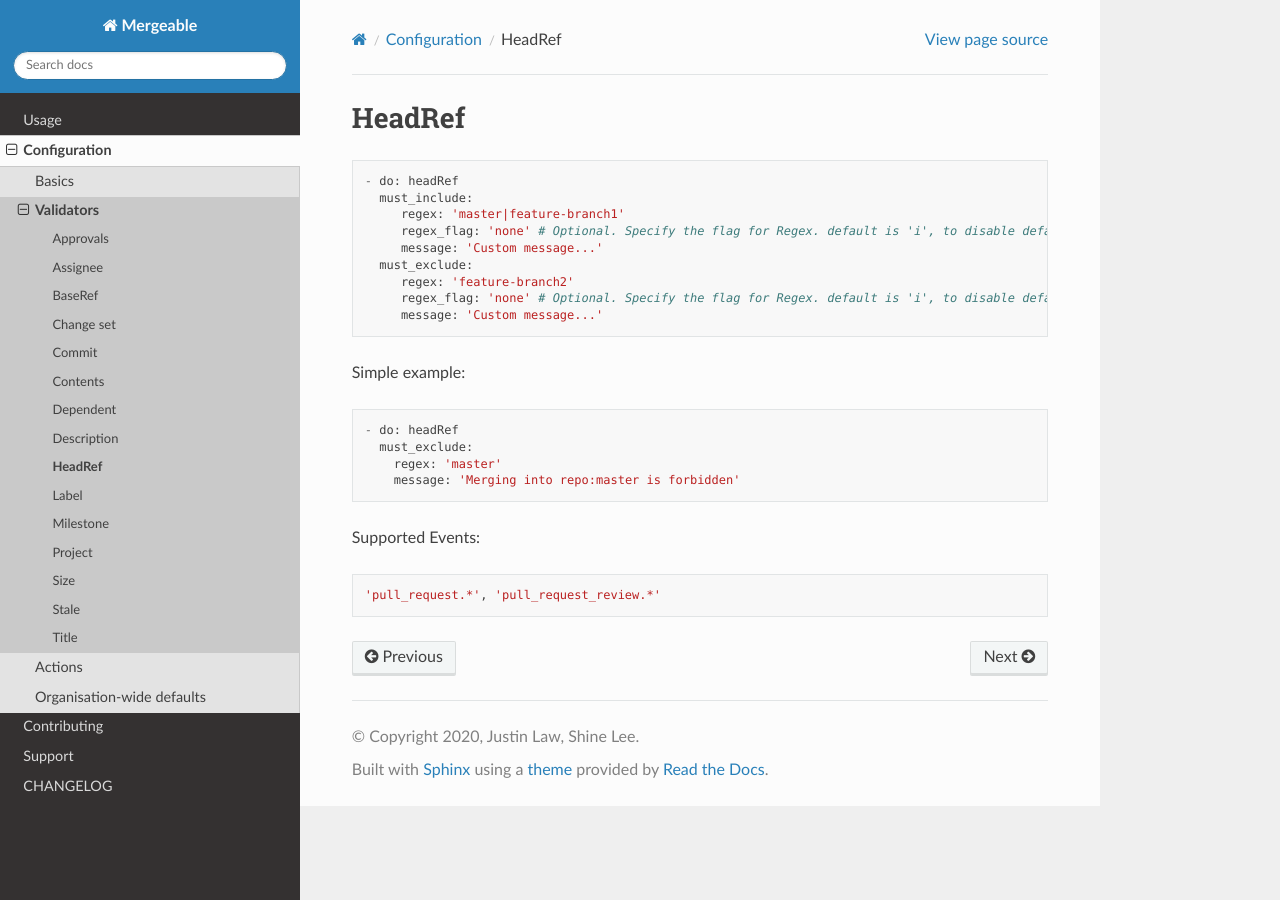
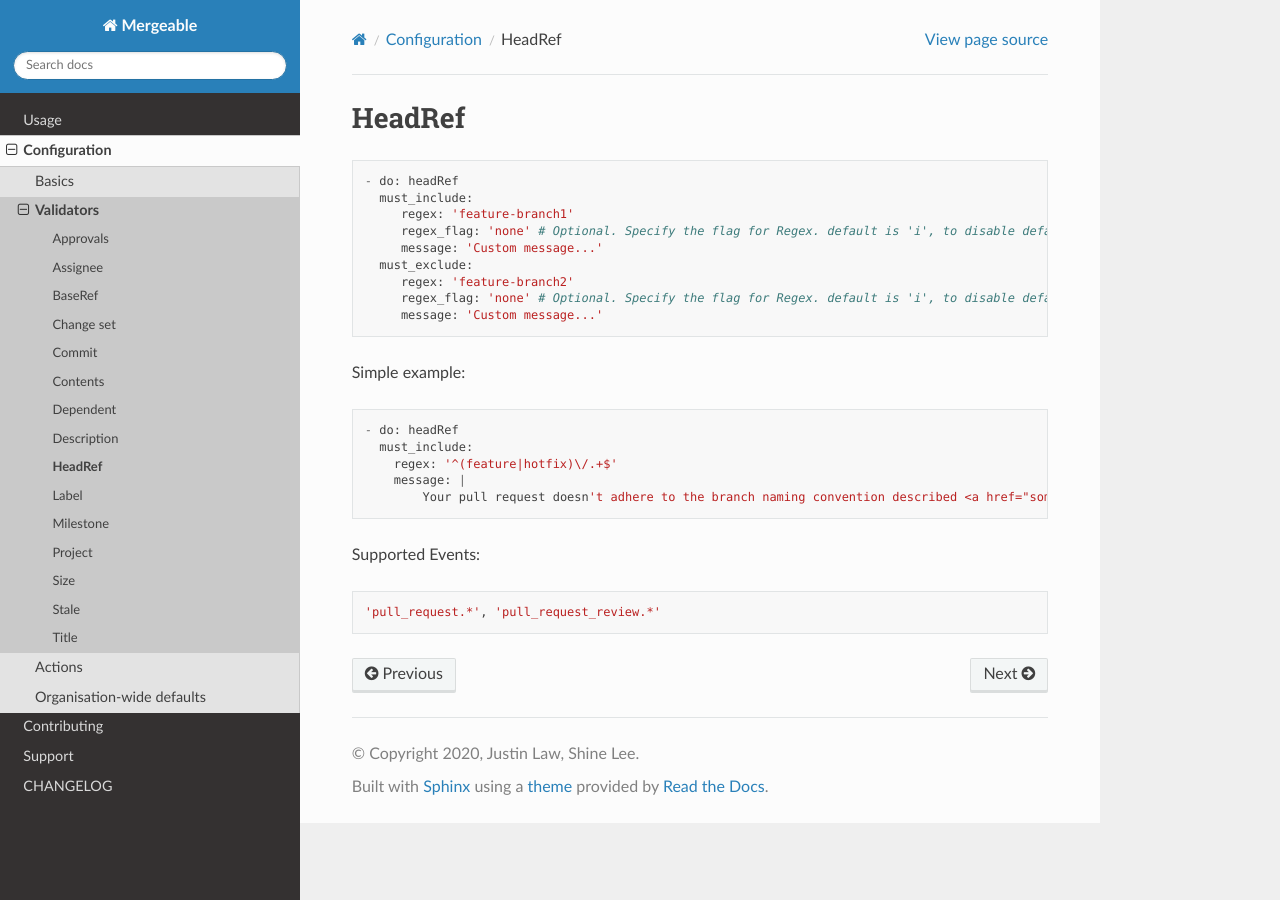
Before and after one commit to mergeability/mergeable, a Sphinx documentation site: the page built from docs/validators/headRef.rst, in a window 1280 px wide. Built offline with Sphinx 7.4.7 and the Read the Docs theme 2.0.0, drawn with Linux system fonts in a browser that asks for light colours; pages that are not in the unit, such as notebooks, are missing from menus.

Commit message:
fix simple example on headRef.rst

```diff
--- a/docs/validators/headRef.rst
+++ b/docs/validators/headRef.rst
@@ -5,7 +5,7 @@ HeadRef
 
     - do: headRef
       must_include:
-         regex: 'master|feature-branch1'
+         regex: 'feature-branch1'
          regex_flag: 'none' # Optional. Specify the flag for Regex. default is 'i', to disable default use 'none'
          message: 'Custom message...'
       must_exclude:
@@ -18,9 +18,10 @@ Simple example:
 ::
 
     - do: headRef
-      must_exclude:
-        regex: 'master'
-        message: 'Merging into repo:master is forbidden'
+      must_include:
+        regex: '^(feature|hotfix)\/.+$'
+        message: |
+            Your pull request doesn't adhere to the branch naming convention described <a href="some link">there</a>!k
 
 
 Supported Events:
```
